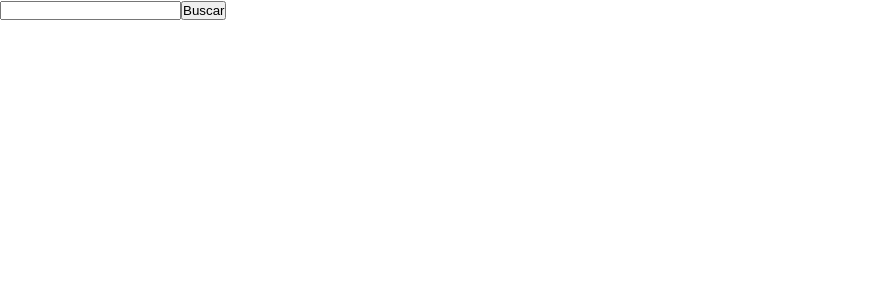
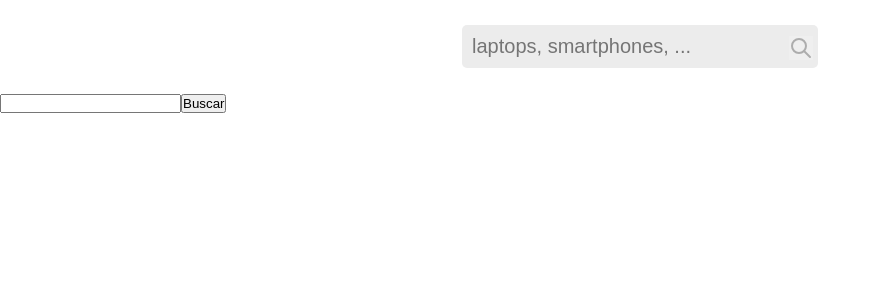
Before and after one commit to abrahamgalue/pruebas-tecnicas-react, a Next.js app in the folder 03-bazar-universal/: page /items in a window 1280 px wide. Shown: the top 300 px of the page, without its empty margins (0-881 px from the left). Built offline with nearby package versions, Linux system fonts and the light colour scheme.

Commit message:
Layout created for product view

```diff
--- /dev/null
+++ b/03-bazar-universal/src/app/items/layout.module.css
@@ -0,0 +1,32 @@
+.header {
+  align-items: center;
+  display: flex;
+  flex-direction: column;
+  gap: 25px;
+  justify-content: center;
+  padding: 25px;
+}
+
+.form {
+  position: relative;
+}
+
+.input {
+  background-color: #ececec;
+  border-radius: 5px;
+  border: none;
+  font-size: 20px;
+  max-width: 80vw;
+  padding: 10px;
+  width: 32ch;
+}
+
+.iconBtn {
+  border: none;
+  cursor: pointer;
+  height: 24px;
+  position: absolute;
+  right: 5px;
+  top: 25%;
+  width: 24px;
+}
--- /dev/null
+++ b/03-bazar-universal/src/app/items/layout.tsx
@@ -0,0 +1,28 @@
+import styles from './layout.module.css'
+import { SearchIcon } from '../components/Icons'
+
+export default function SearchLayout({
+  children,
+}: {
+  children: React.ReactNode
+}) {
+  return (
+    <main>
+      <header className={styles.header}>
+        <form action='/items' className={styles.form}>
+          <input
+            type='text'
+            name='search'
+            className={styles.input}
+            placeholder='laptops, smartphones, ...'
+            autoComplete='off'
+          />
+          <button className={styles.iconBtn}>
+            <SearchIcon />
+          </button>
+        </form>
+      </header>
+      {children}
+    </main>
+  )
+}
```
